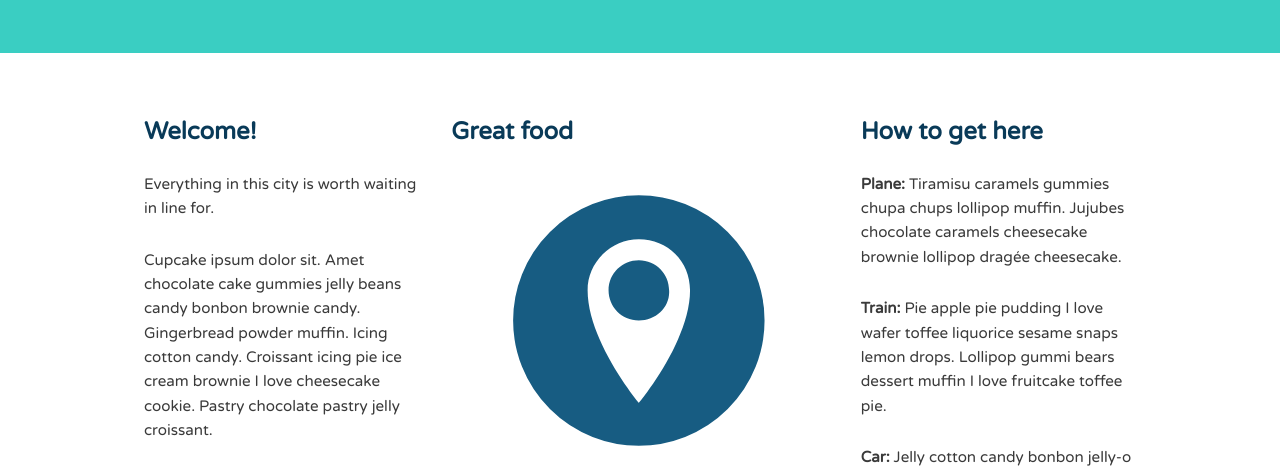
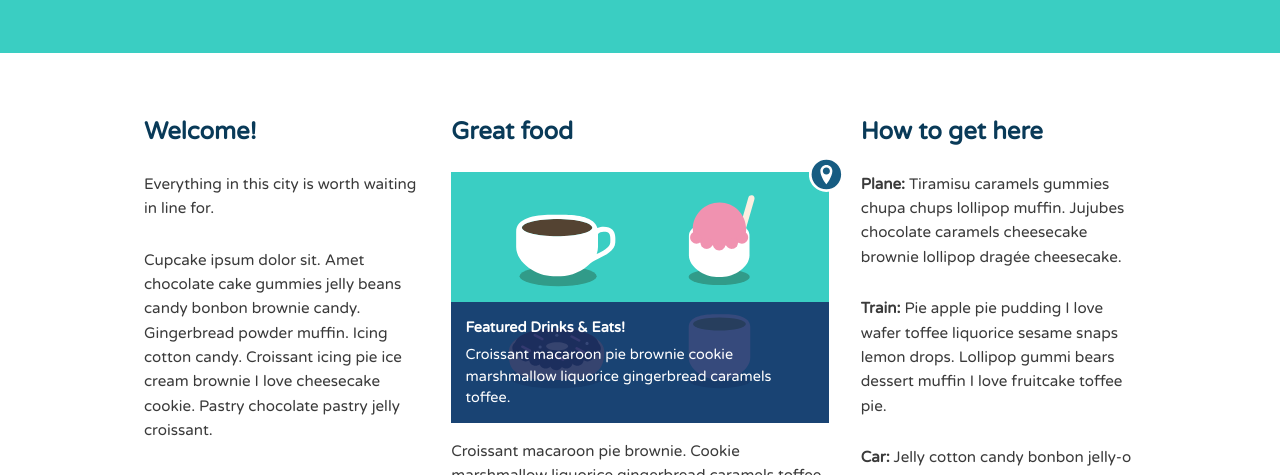
Before and after one commit to konstantinacode/Treehouse, a plain HTML site: page BestCityGuide/index.html in a window 1280 px wide. Shown: the part 424-899 px from the top of the page. Drawn offline with Linux system fonts and the light colour scheme.

Commit message:
Positioning page content
- How absolute positioning works
- Positioning elements relative to other elements
- Create an Image caption with absolute positioning
- Fixed positioning
- How z-index works

```diff
--- a/BestCityGuide/css/style.css
+++ b/BestCityGuide/css/style.css
@@ -24,8 +24,13 @@ a {
 }
 
 h2,
-h3 {
+h3,
+h4 {
 	margin-top: 0;
+}
+
+h4 {
+	margin-bottom: .4em;
 }
 
 a {
@@ -34,6 +39,24 @@ a {
 
 img {
 	max-width: 100%;
+}
+
+figure {
+	margin: 0;
+	line-height: 0;
+  position: relative;
+}
+
+figcaption {
+	font-size: .9em;
+	line-height: 1.5;
+	color: #fff;
+	padding: 1em;
+	background: rgba(19,43,102, .85);
+
+  position: absolute;
+  bottom: 0;
+  width: 100%;
 }
 
 /* =================================
@@ -53,8 +76,8 @@ img {
 
 	.name a,
 	.main-nav a {
+		display: block;
 		text-align: center;
-	display: block;
 		padding: 10px 15px;
 	}
 
@@ -108,11 +131,32 @@ img {
 	margin-bottom: 0;
 }
 
+.icon-location{
+  width: 35px;
+  position: absolute;
+  top: -15px;
+  right: -15px;
+  z-index: 2;
+}
+
 /* =================================
   Media Queries
 ==================================== */
 
 @media (min-width: 769px) {
+
+body {
+  padding-top: 68px;
+}
+
+.main-header {
+  position: fixed;
+  background: #fff;
+  box-shadow: 0 1px 4px rgba(0,0,0,.4);
+  width: 100%;
+  top: 0;
+  z-index: 1000;
+}
 
 .container {
 		width: 90%;
```
Lines whose indentation alone changed are shown as unchanged.
